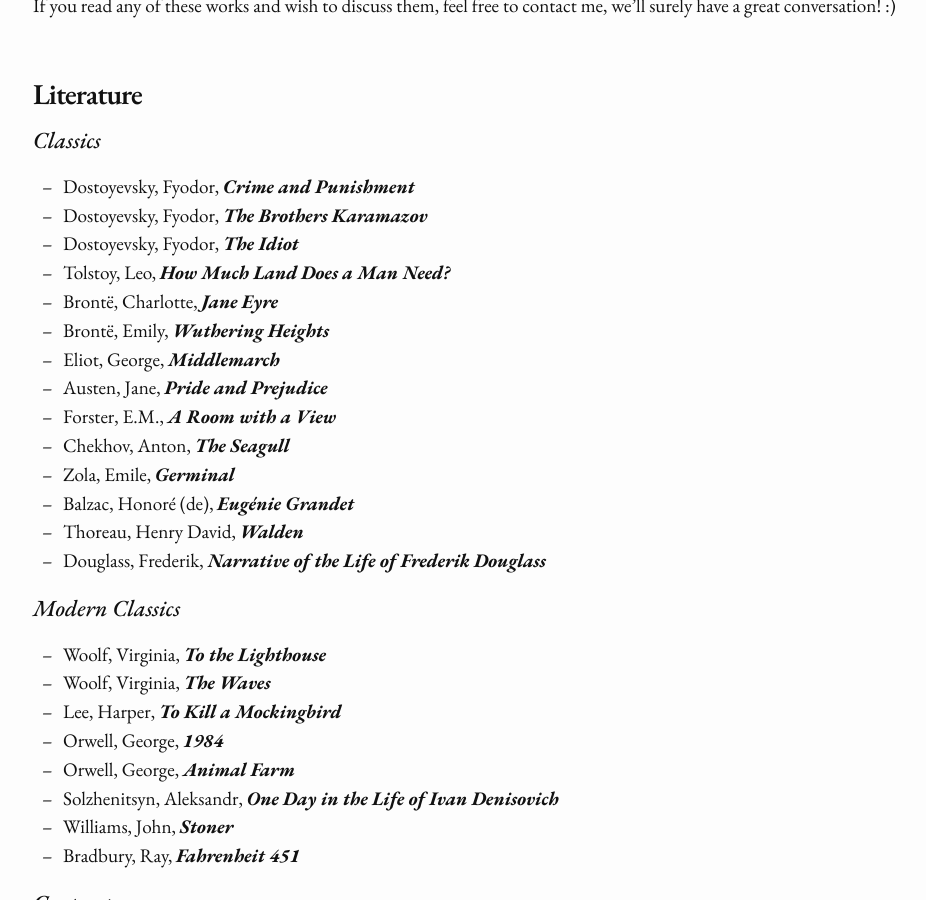
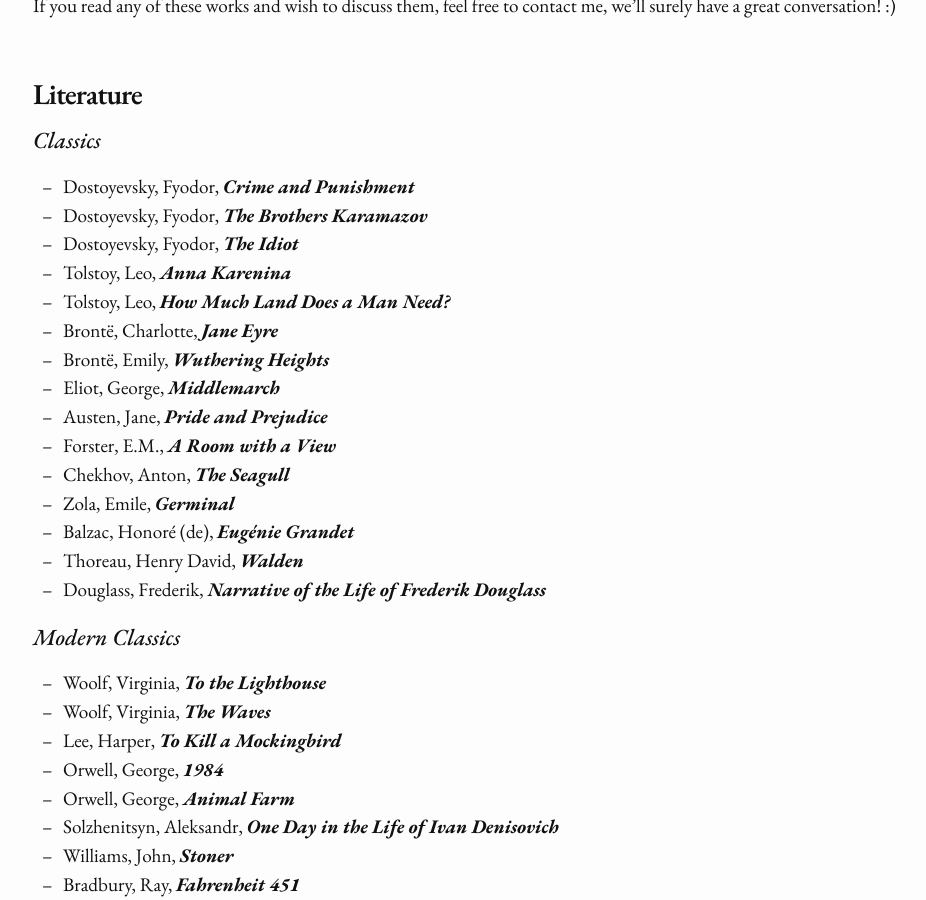
Before and after one commit to paulmelki/paulmelki.github.io, a Jekyll site: the page built from reads.md, in a window 1280 px wide and 900 px high, scrolled down 331 px. Shown: the whole window, without its empty margins (162-1088 px from the left). Built offline with Jekyll 4.4.1, drawn with Linux system fonts in a browser that asks for light colours; nearby versions of some CDN libraries; some web fonts are replaced.

Commit message:
Update reads.md

```diff
--- a/reads.md
+++ b/reads.md
@@ -16,6 +16,7 @@
 - Dostoyevsky, Fyodor, ***Crime and Punishment***
 - Dostoyevsky, Fyodor, ***The Brothers Karamazov***
 - Dostoyevsky, Fyodor, ***The Idiot***
+- Tolstoy, Leo, ***Anna Karenina***
 - Tolstoy, Leo, ***How Much Land Does a Man Need?***
 - Brontë, Charlotte, ***Jane Eyre***
 - Brontë, Emily, ***Wuthering Heights***
```
